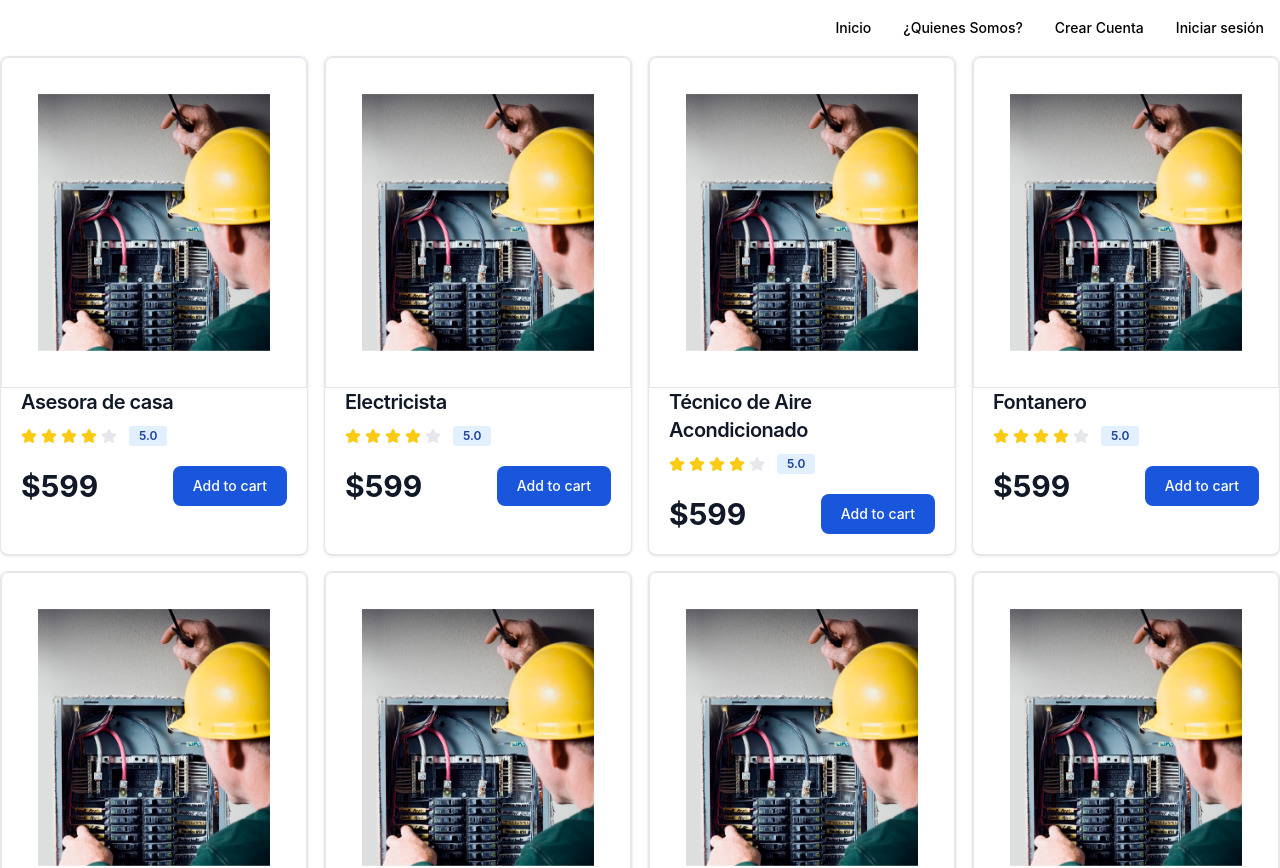
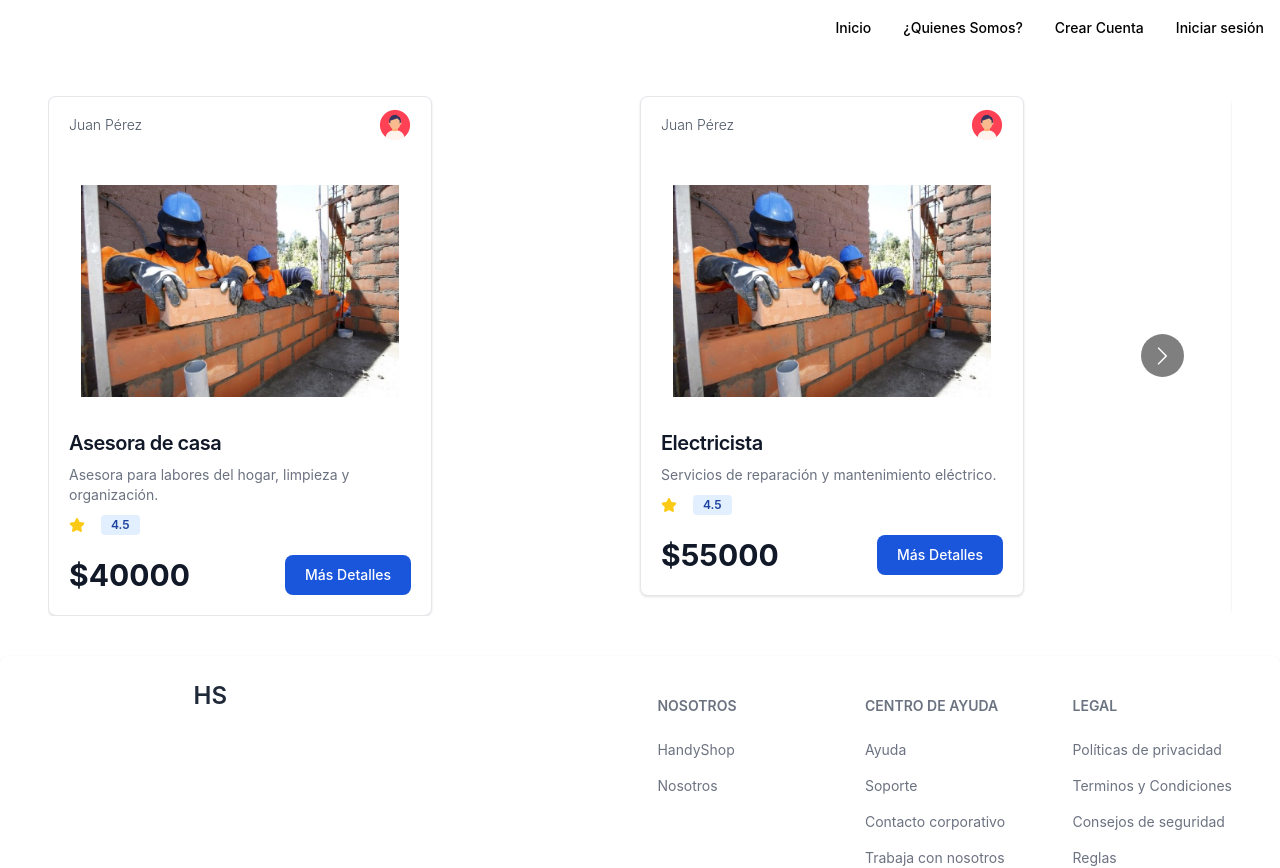
Before and after one commit to dcarvajal99/handyshop, a React (Create React App) app: page /quienes-somos in a window 1280 px wide. Shown: the top 868 px of the page. Built offline with nearby package versions, Linux system fonts and the light colour scheme.

Commit message:
mini card carousel

```diff
--- a/src/components/Cards/littlecards/ContainerLittleCards.jsx
+++ b/src/components/Cards/littlecards/ContainerLittleCards.jsx
@@ -4,8 +4,30 @@ import Context from '../../../context/ContextProvider';
 import { useNavigate } from 'react-router-dom';
 import LittleCard from './LittleCard';
 
+import Carousel from "react-multi-carousel";
+import "react-multi-carousel/lib/styles.css";
+const responsive = {
+  superLargeDesktop: {
+    // the naming can be any, depends on you.
+    breakpoint: { max: 4000, min: 1024 },
+    items: 4
+  },
+  desktop: {
+    breakpoint: { max: 1024, min: 800 },
+    items: 3
+  },
+  tablet: {
+    breakpoint: { max: 800, min: 464 },
+    items: 2
+  },
+  mobile: {
+    breakpoint: { max: 464, min: 0 },
+    items: 1
+  }
+};
+
 const ContainerLittleCard = () => {
-  const { servicios } = useContext(Context);
+  const { servicios, usuarios } = useContext(Context);
   const navigate = useNavigate();
 
   const handleClick = (id) => {
@@ -13,9 +35,53 @@ const ContainerLittleCard = () => {
   };
 
   return (
-    <div className="grid grid-cols-1 sm:grid-cols-2 md:grid-cols-3 lg:grid-cols-4 gap-4">
-      <LittleCard />
-    </div>
+    <>
+      <section className="dark:bg-gray-900 py-10 px-12">
+        <Carousel responsive={responsive} className='space-x-4'>
+          {servicios.map((servicio) => (
+            <div className="w-full max-w-sm bg-white border border-gray-200 rounded-lg shadow dark:bg-gray-800 dark:border-gray-700" key={servicio.id}>
+              <div className="flex items-center justify-between px-5 py-3" >
+                <span className="text-sm font-light text-gray-600 dark:text-gray-400">{usuarios.nombre} {usuarios.apellido} </span>
+
+                <img className="w-8 h-8 rounded-full" src={process.env.PUBLIC_URL + '../img/navbar/icon-profile.png'} alt="avatar" />
+              </div>
+              <a href="/">
+                <img className="p-8 rounded-t-lg" src={process.env.PUBLIC_URL + '../img/Cards/contructor.jpg'} alt="product imagen" />
+              </a>
+              <div className="px-5 pb-5">
+                <a href="/">
+                  <h5 className="text-xl font-semibold tracking-tight text-gray-900 dark:text-white">{servicio.servicio}</h5>
+                </a>
+                <p className="mt-2 text-sm text-gray-500 dark:text-gray-400">{servicio.descripcion}</p>
+                <div className="flex items-center mt-2.5 mb-5">
+                  <svg className="w-4 h-4 text-yellow-300 mr-1" aria-hidden="true" xmlns="http://www.w3.org/2000/svg" fill="currentColor" viewBox="0 0 22 20">
+                    <path d="M20.924 7.625a1.523 1.523 0 0 0-1.238-1.044l-5.051-.734-2.259-4.577a1.534 1.534 0 0 0-2.752 0L7.365 5.847l-5.051.734A1.535 1.535 0 0 0 1.463 9.2l3.656 3.563-.863 5.031a1.532 1.532 0 0 0 2.226 1.616L11 17.033l4.518 2.375a1.534 1.534 0 0 0 2.226-1.617l-.863-5.03L20.537 9.2a1.523 1.523 0 0 0 .387-1.575Z" />
+                  </svg>
+                  <span className="bg-blue-100 text-blue-800 text-xs font-semibold mr-2 px-2.5 py-0.5 rounded dark:bg-blue-200 dark:text-blue-800 ml-3">4.5</span>
+                </div>
+                <div className="flex items-center justify-between">
+                  <span className="text-3xl font-bold text-gray-900 dark:text-white">${servicio.monto}</span>
+                  <a className="text-white bg-blue-700 hover:bg-blue-800 focus:ring-4
+              focus:outline-none focus:ring-blue-300 font-medium rounded-lg
+              text-sm px-5 py-2.5 text-center dark:bg-blue-600 dark:hover:bg-blue-700
+              dark:focus:ring-blue-800"
+                    onClick={() => handleClick(servicio.id)}
+                  >Más Detalles</a>
+                  {/* <button
+                className="text-white bg-blue-700 hover:bg-blue-800 focus:ring-4 focus:outline-none focus:ring-blue-300 font-medium rounded-lg text-sm px-5 py-2.5 text-center dark:bg-blue-600 dark:hover:bg-blue-700 dark:focus:ring-blue-800"
+                onClick={() => handleClick(servicio.id)}
+              >
+                Más Detalles
+              </button> */}
+                </div>
+              </div>
+
+            </div>
+          ))}
+        </Carousel>
+      </section>
+    </>
+
   );
 };
 
```
